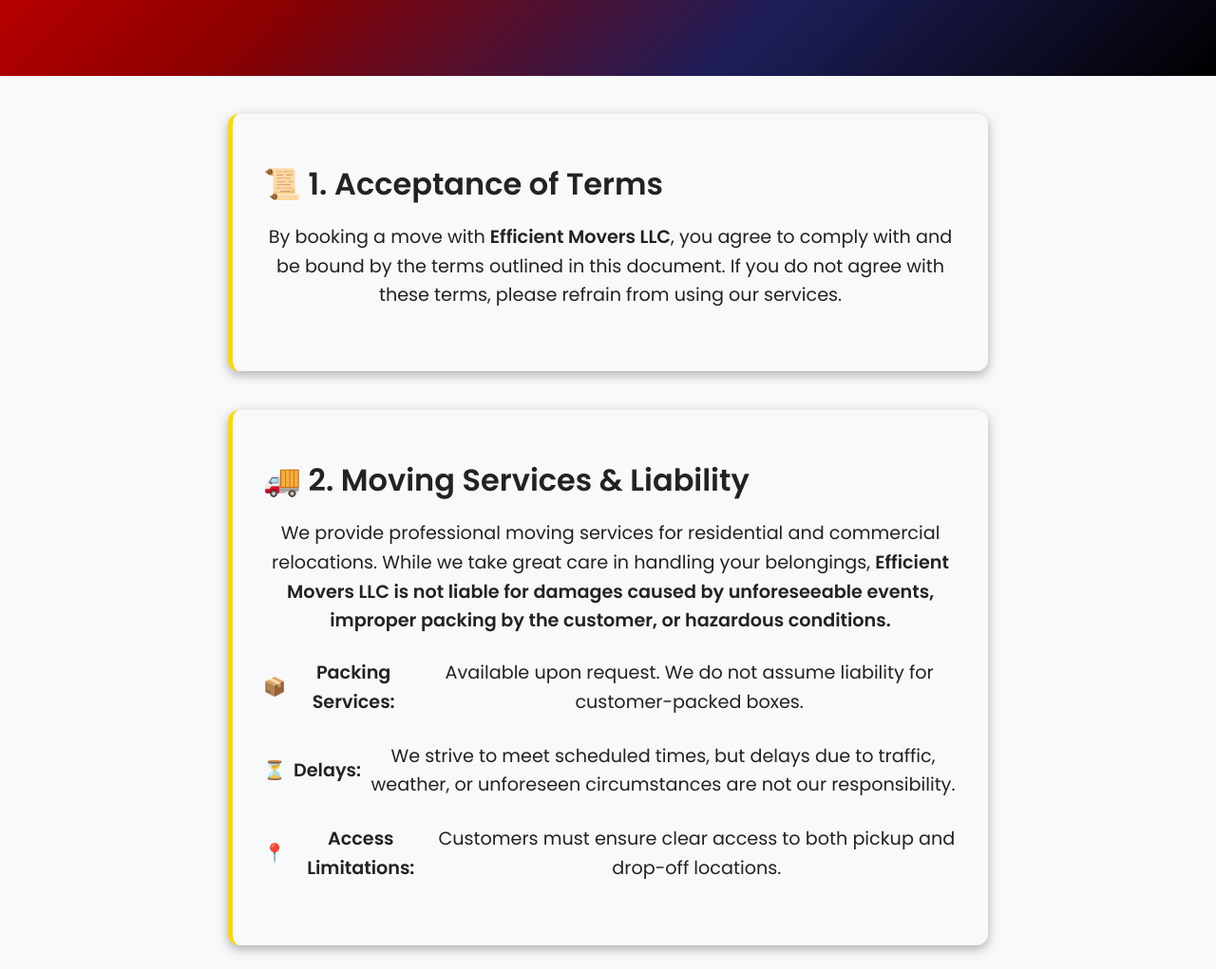
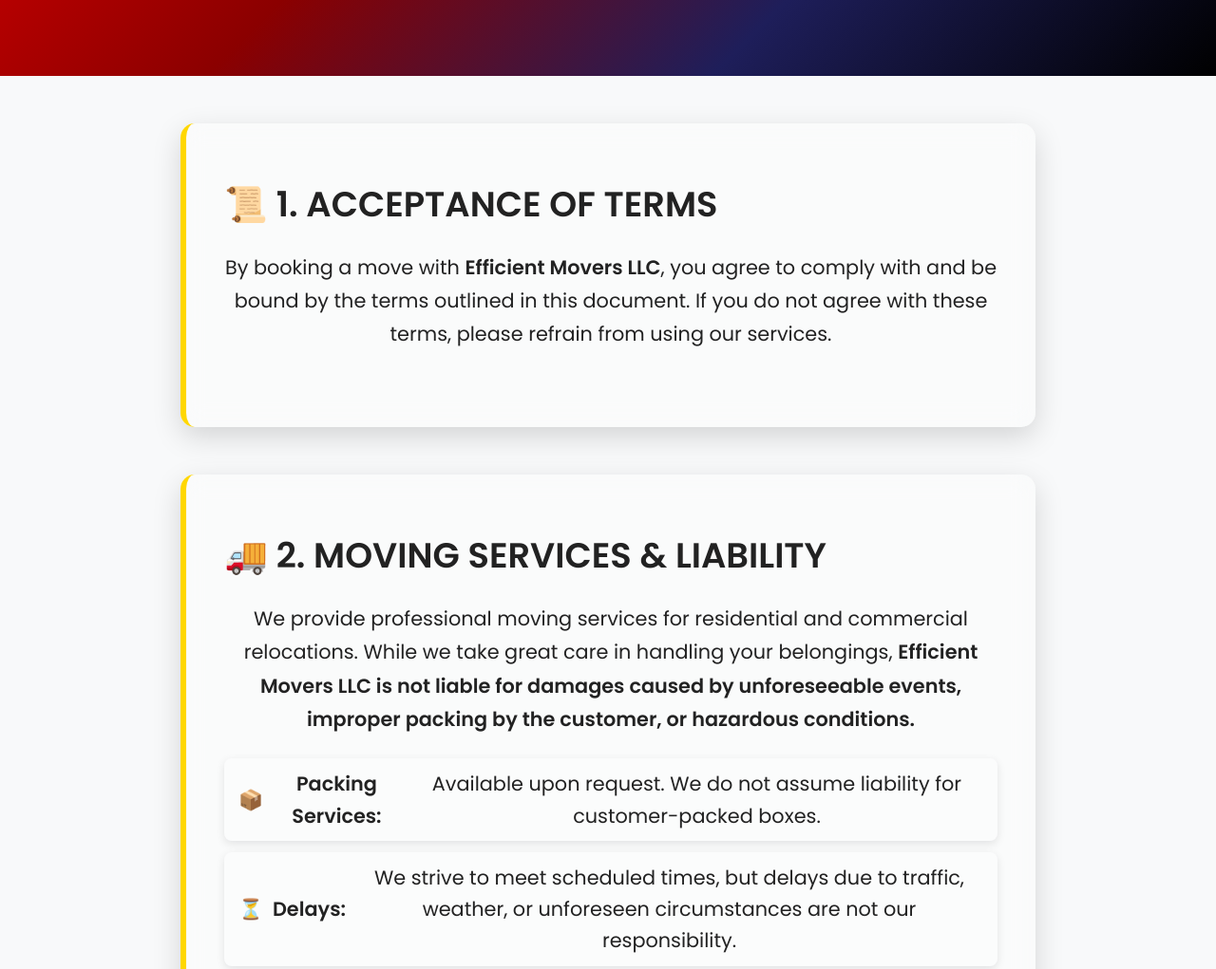
Before and after one commit to xtcedro/efm, a plain HTML site: page public/terms.html in a window 1280 px wide. Shown: the part 260-1281 px from the top of the page at 95% size. Drawn offline with Linux system fonts and the light colour scheme; no server answers.

Commit message:
Update sections.css

```diff
--- a/public/assets/css/sections.css
+++ b/public/assets/css/sections.css
@@ -1,74 +1,88 @@
-/* Import Font */
+/* 🌟 Import Font */
 @import url('https://fonts.googleapis.com/css2?family=Poppins:wght@300;400;600&display=swap');
 
-/* About Section */
+/* 🚀 About Section (Premium Glassmorphism Design) */
 .about-section {
-    background: var(--background-light);
+    background: rgba(255, 255, 255, 0.3);
+    backdrop-filter: blur(12px);
     color: var(--text-dark);
-    padding: 3rem 2rem;
-    border-radius: 12px;
-    max-width: 800px;
-    margin: 40px auto;
-    box-shadow: 0px 4px 12px rgba(0, 0, 0, 0.3);
-    border-left: 5px solid var(--secondary-color); /* Gold left border for style */
+    padding: 3.5rem 2.5rem;
+    border-radius: 15px;
+    max-width: 900px;
+    margin: 50px auto;
+    box-shadow: 0 10px 30px rgba(0, 0, 0, 0.15);
+    border-left: 6px solid var(--secondary-color); /* Elegant accent border */
+    transition: transform 0.3s ease-in-out, box-shadow 0.3s ease-in-out;
     opacity: 0;
-    transform: translateY(30px);
+    transform: translateY(40px);
     animation: fadeIn 1s ease-out forwards;
 }
 
-/* Section Header */
+/* 🔷 Section Header */
 .about-section h2 {
-    font-size: 2rem;
+    font-size: 2.3rem;
     color: var(--primary-color);
-    margin-bottom: 1rem;
-    font-weight: 600;
+    margin-bottom: 1.2rem;
+    font-weight: 700;
     display: flex;
     align-items: center;
-    gap: 10px;
+    gap: 12px;
+    text-transform: uppercase;
 }
 
-/* Section Paragraph */
+/* 📖 Section Paragraph */
 .about-section p {
-    font-size: 1.2rem;
-    line-height: 1.6;
-    margin-bottom: 1rem;
+    font-size: 1.3rem;
+    line-height: 1.7;
+    margin-bottom: 1.5rem;
 }
 
-/* Contact List */
+/* 📌 Contact List */
 .about-section ul {
     list-style: none;
     padding: 0;
     margin: 0;
 }
 
-/* List Items */
+/* ✔ List Items */
 .about-section li {
-    font-size: 1.2rem;
-    margin: 10px 0;
+    font-size: 1.3rem;
+    margin: 12px 0;
     display: flex;
     align-items: center;
-    gap: 8px;
+    gap: 10px;
+    background: rgba(255, 255, 255, 0.2);
+    padding: 10px 15px;
+    border-radius: 8px;
+    box-shadow: 0px 3px 10px rgba(0, 0, 0, 0.1);
+    transition: transform 0.2s ease-in-out;
 }
 
-/* Links */
+/* 🎯 List Hover Effect */
+.about-section li:hover {
+    transform: translateX(5px);
+    box-shadow: 0px 5px 15px rgba(0, 0, 0, 0.15);
+}
+
+/* 🔗 Links */
 .about-section a {
     color: var(--primary-color);
-    font-weight: 600;
+    font-weight: 700;
     text-decoration: none;
     transition: color 0.3s ease-in-out;
 }
 
-/* Link Hover Effect */
+/* 🎨 Link Hover Effect */
 .about-section a:hover {
     color: var(--secondary-color);
     text-decoration: underline;
 }
 
-/* Animations */
+/* ✨ Fade-In Animation */
 @keyframes fadeIn {
     from {
         opacity: 0;
-        transform: translateY(30px);
+        transform: translateY(40px);
     }
     to {
         opacity: 1;
@@ -76,30 +90,30 @@
     }
 }
 
-/* Responsive Design */
+/* 📱 Responsive Design (Perfect for Mobile & Tablets) */
 @media (max-width: 768px) {
     .about-section {
         max-width: 95%;
-        padding: 1.8rem 1.2rem;
-        border-left: 4px solid var(--secondary-color); /* Adjust border size */
+        padding: 2rem 1.5rem;
+        border-left: 5px solid var(--secondary-color); /* Adjust border size */
     }
 
     .about-section h2 {
-        font-size: 1.7rem;
+        font-size: 1.9rem;
     }
 
     .about-section p,
     .about-section li {
-        font-size: 1.1rem;
+        font-size: 1.2rem;
         word-break: break-word; /* Prevents email/text overflow */
     }
 
     .about-section li {
-        flex-direction: column; /* Stack items for better mobile display */
+        flex-direction: column;
         align-items: flex-start;
     }
 
     .about-section a {
-        font-size: 1.1rem;
+        font-size: 1.2rem;
     }
 }
```
